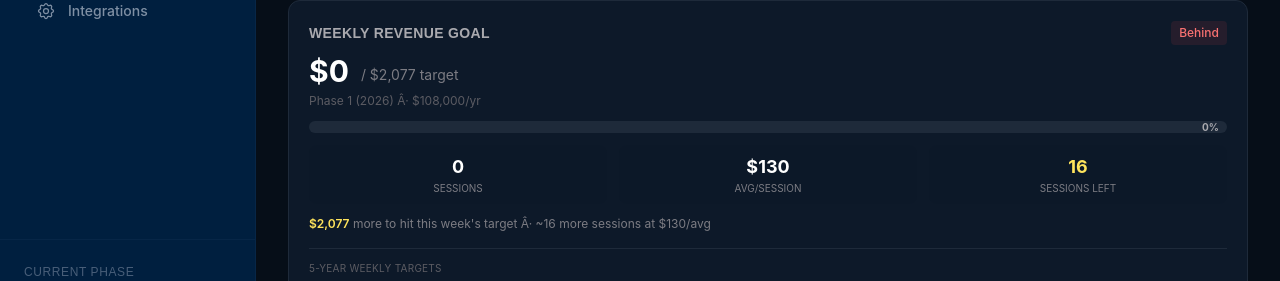
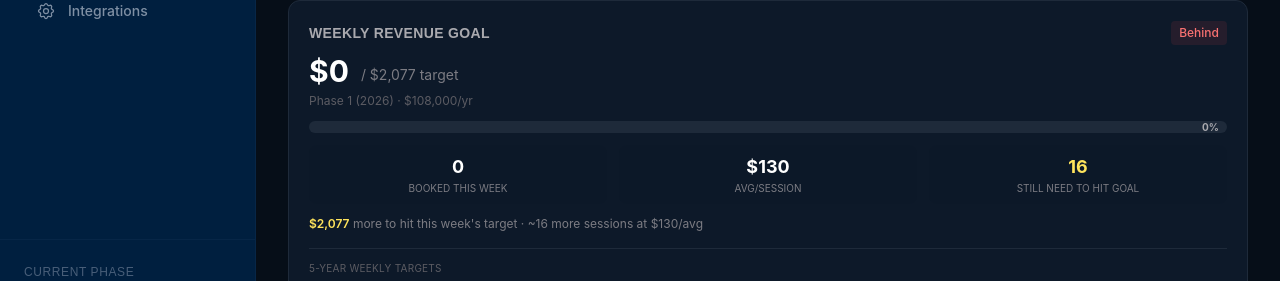
Before and after one commit to forgedhomefitness/-fhf-command-center, a Next.js app: page / in a window 1280 px wide. Shown: the part 424-705 px from the top of the page. Built offline with nearby package versions, Linux system fonts and the light colour scheme; no server answers.

Commit message:
fix: clarify stats row labels — Sessions to Booked This Week, Sessions Left to Still Need to Hit Goal

```diff
--- a/components/WeeklyRevenueGoal.js
+++ b/components/WeeklyRevenueGoal.js
@@ -96,7 +96,7 @@ export default function WeeklyRevenueGoal({
       )}
 
       <p className="text-xs text-dark-500 mb-3">
-        {phase.name} ({phase.year}) Â· ${phase.annual.toLocaleString()}/yr
+        {phase.name} ({phase.year}) · ${phase.annual.toLocaleString()}/yr
       </p>
 
       {/* Progress bar */}
@@ -114,7 +114,7 @@ export default function WeeklyRevenueGoal({
       <div className="grid grid-cols-3 gap-3 mb-3">
         <div className="bg-dark-800/50 rounded-lg p-2 text-center">
           <p className="text-lg font-bold text-white">{weekSessions}</p>
-          <p className="text-[10px] text-dark-400 uppercase">Sessions</p>
+          <p className="text-[10px] text-dark-400 uppercase">Booked This Week</p>
         </div>
         <div className="bg-dark-800/50 rounded-lg p-2 text-center">
           <p className="text-lg font-bold text-white">${avgPerSession}</p>
@@ -127,7 +127,7 @@ export default function WeeklyRevenueGoal({
             {remaining > 0 ? sessionsNeeded : "\u2713"}
           </p>
           <p className="text-[10px] text-dark-400 uppercase">
-            {remaining > 0 ? "Sessions Left" : "Complete"}
+            {remaining > 0 ? "Still Need to Hit Goal" : "Goal Hit!"}
           </p>
         </div>
       </div>
@@ -142,7 +142,7 @@ export default function WeeklyRevenueGoal({
           {sessionsNeeded > 0 && (
             <span>
               {" "}
-              Â· ~{sessionsNeeded} more session
+              · ~{sessionsNeeded} more session
               {sessionsNeeded > 1 ? "s" : ""} at ${avgPerSession}/avg
             </span>
           )}
```
